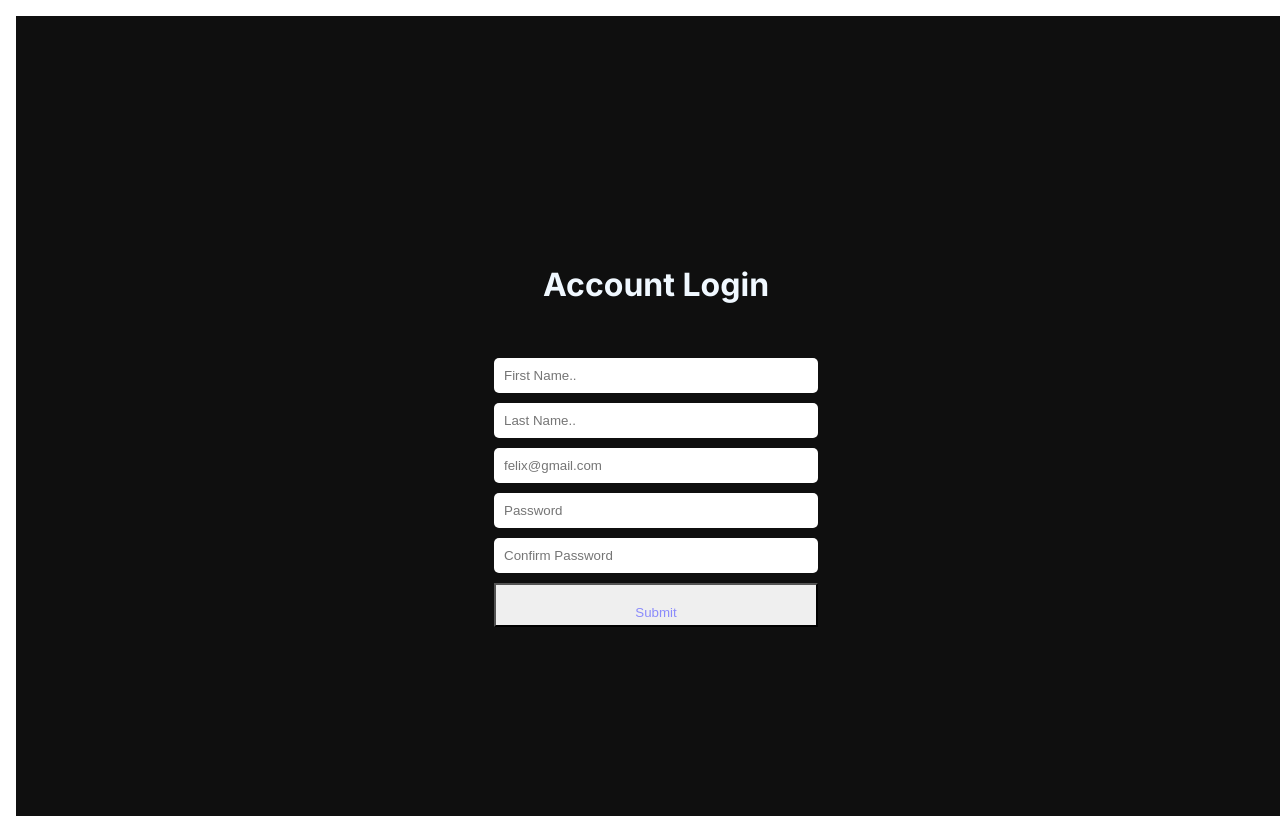
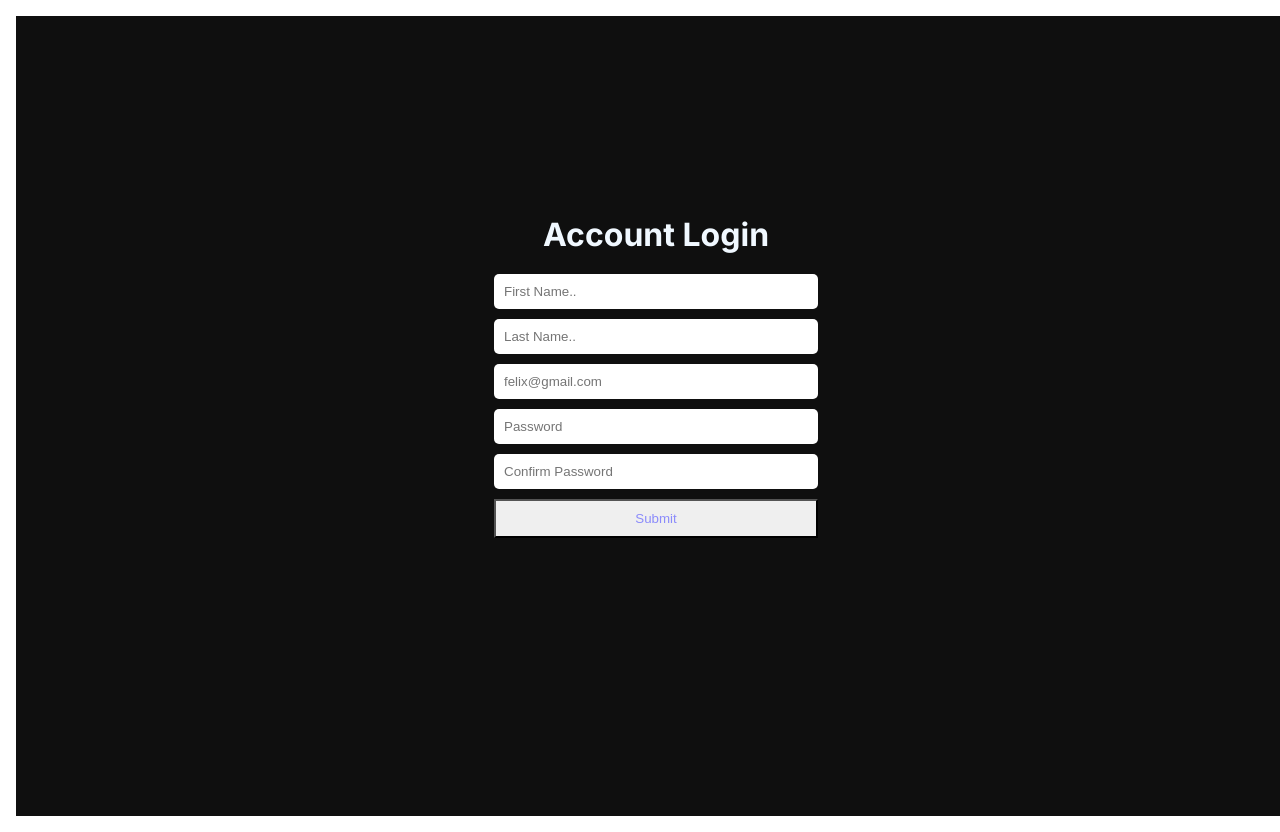
Before and after one commit to Preciousnnebuogor/Form-validation, a Next.js app: page / in a window 1280 px wide. Built offline with nearby package versions, Linux system fonts and the light colour scheme.

Commit message:
css updated

```diff
--- a/app/components/product/ProductCard.module.scss
+++ b/app/components/product/ProductCard.module.scss
@@ -7,22 +7,27 @@
   justify-content: center;
   flex-direction: column;
 
-  h1{
-    color: aliceblue;
-    margin: 0 0 24px 0;
-  }
-
 
 }
 
 .form {
   width: 30%;
-  height: 30%;
-  padding: 30px;
+  padding: 0 30px;
   border-radius: 10px;
   display: flex;
   justify-content: space-between;
   flex-direction: column;
+  margin-top: -80px;
+  align-items: center;
+
+
+  h1 {
+    color: aliceblue;
+    margin: 0 0 24px 0;
+    margin-bottom: 20px;
+
+
+  }
 
   @media (max-width: 600px) {
     flex-direction: column;
@@ -31,27 +36,25 @@
     width: 90vw;
   }
 
-
   input {
     padding: 10px;
     margin-bottom: 10px;
     outline: none;
     border: none;
     border-radius: 5px;
-
-
+    width: 100%;
   }
 }
 .submit {
-  padding: 20px 20px;
+  padding: 10px 18px;
   border-radius: 0;
   overflow: hidden;
   align-items: center;
   color: rgb(139, 139, 251);
   cursor: grab;
+  width: 100%;
 
   @media (max-width: 600px) {
-
   }
 
   &::before {
@@ -71,7 +74,6 @@
     transition: 0.6s;
 
     @media (max-width: 600px) {
-
       background: linear-gradient(
         120deg,
         transparent,
@@ -90,7 +92,6 @@
     @media (max-width: 600px) {
       background: transparent;
       box-shadow: 0 0 20px 10px hsla(204, 70%, 53%, 0.5);
-
     }
 
     &::before {
--- a/app/components/product/ProductCard.tsx
+++ b/app/components/product/ProductCard.tsx
@@ -20,7 +20,7 @@ export default function ProductCard() {
   });
 
   const onSubmitHandler = (data: any) => {
-    console.log(errors.email?.message,"error message")
+    console.log(errors.email?.message, "error message");
     if (
       errors.email?.message ||
       errors.firstName?.message ||
@@ -43,8 +43,8 @@ export default function ProductCard() {
   return (
     <>
       <div className={style.App}>
-        <h1>Account Login</h1>
         <form onSubmit={handleSubmit(onSubmitHandler)} className={style.form}>
+          <h1>Account Login</h1>
           <input
             type="text"
             required
@@ -81,10 +81,7 @@ export default function ProductCard() {
           />
           <p style={{ color: "red" }}>{errors.confirmPassword?.message}</p>
 
-          <button
-            type="submit"
-            className={style.submit}
-          >
+          <button type="submit" className={style.submit}>
             Submit
           </button>
           <ToastContainer />
```
